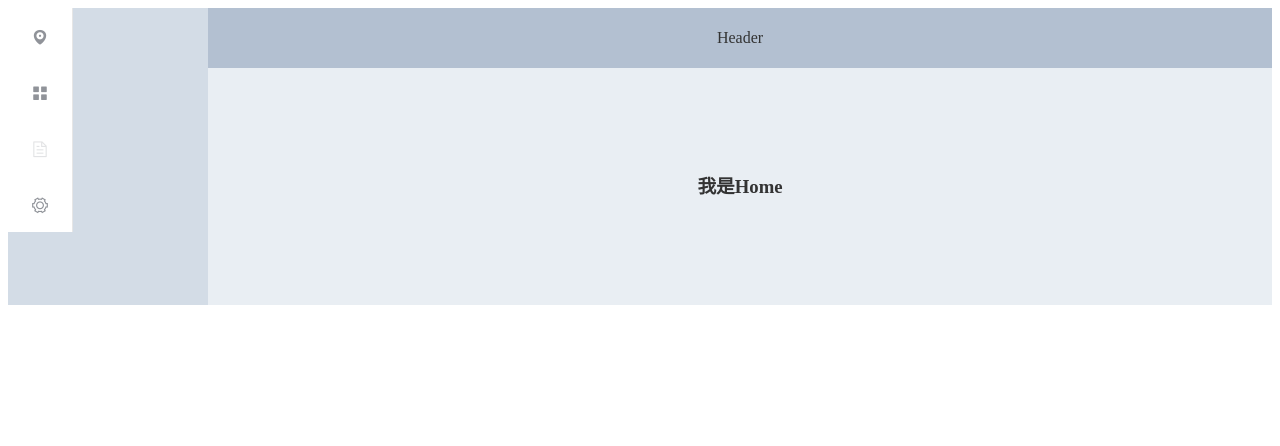
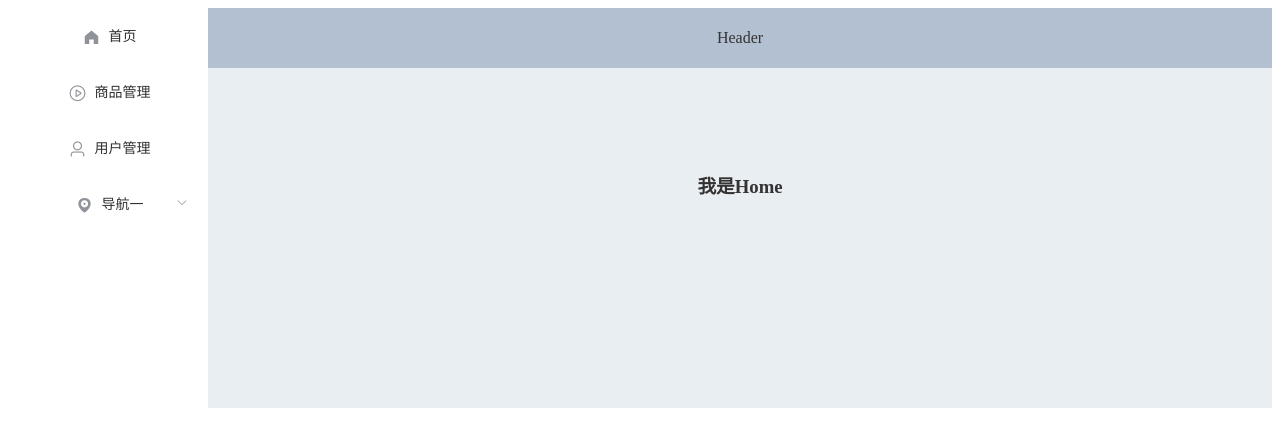
Before and after one commit to qlq08/houtaiguanli, a Vue app: page /#/home in a window 1280 px wide. Shown: the top 446 px of the page. Built offline with nearby package versions, Linux system fonts and the light colour scheme.

Commit message:
一级菜单的实现

```diff
--- a/src/components/CommonAside.vue
+++ b/src/components/CommonAside.vue
@@ -6,36 +6,23 @@
     @close="handleClose"
     :collapse="isCollapse"
   >
+    <el-menu-item
+      :index="item.name"
+      v-for="item in noChildren"
+      :key="item.name"
+    >
+      <i :class="`el-icon-${item.icon}`"></i>
+      <span slot="title">{{ item.label }}</span>
+    </el-menu-item>
     <el-submenu index="1">
       <template slot="title">
         <i class="el-icon-location"></i>
         <span slot="title">导航一</span>
       </template>
       <el-menu-item-group>
-        <span slot="title">分组一</span>
         <el-menu-item index="1-1">选项1</el-menu-item>
-        <el-menu-item index="1-2">选项2</el-menu-item>
       </el-menu-item-group>
-      <el-menu-item-group title="分组2">
-        <el-menu-item index="1-3">选项3</el-menu-item>
-      </el-menu-item-group>
-      <el-submenu index="1-4">
-        <span slot="title">选项4</span>
-        <el-menu-item index="1-4-1">选项1</el-menu-item>
-      </el-submenu>
     </el-submenu>
-    <el-menu-item index="2">
-      <i class="el-icon-menu"></i>
-      <span slot="title">导航二</span>
-    </el-menu-item>
-    <el-menu-item index="3" disabled>
-      <i class="el-icon-document"></i>
-      <span slot="title">导航三</span>
-    </el-menu-item>
-    <el-menu-item index="4">
-      <i class="el-icon-setting"></i>
-      <span slot="title">导航四</span>
-    </el-menu-item>
   </el-menu>
 </template>
 <style>
@@ -50,7 +37,51 @@ export default {
   name: 'CommonAside',
   data () {
     return {
-      isCollapse: true
+      // 控制菜单是否折叠，默认不折叠
+      isCollapse: false,
+      menuData: [
+        {
+          path: '/',
+          name: 'home',
+          label: '首页',
+          icon: 's-home',
+          url: 'Home/Home'
+        },
+        {
+          path: '/mall',
+          name: 'mall',
+          label: '商品管理',
+          icon: 'video-play',
+          url: 'MallManage/MallManage'
+        },
+        {
+          path: '/user',
+          name: 'user',
+          label: '用户管理',
+          icon: 'user',
+          url: 'UserManage/UserManage'
+        },
+        {
+          label: '其他',
+          icon: 'location',
+          children: [
+            {
+              path: '/page1',
+              name: 'page1',
+              label: '页面1',
+              icon: 'setting',
+              url: 'Other/PageOne'
+            },
+            {
+              path: '/page2',
+              name: 'page2',
+              label: '页面2',
+              icon: 'setting',
+              url: 'Other/PageTwo'
+            }
+          ]
+        }
+      ]
     }
   },
   methods: {
@@ -60,6 +91,17 @@ export default {
     handleClose (key, keyPath) {
       console.log(key, keyPath)
     }
+  },
+  computed: {
+    // 没有子菜单
+    noChildren () {
+      return this.menuData.filter(item => !item.children)
+    },
+
+    // 有子菜单
+    hasChildren () {
+      return this.menuData.filter(item => item.children)
+    }
   }
 }
 </script>
```
